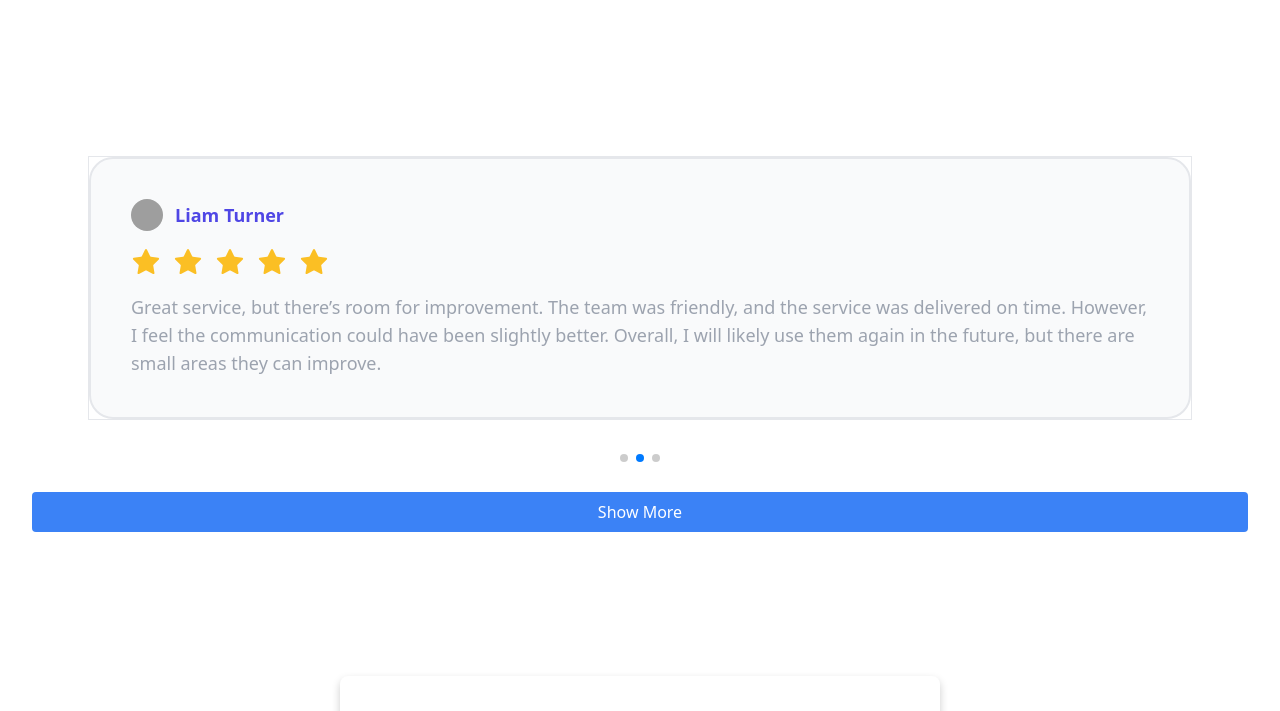
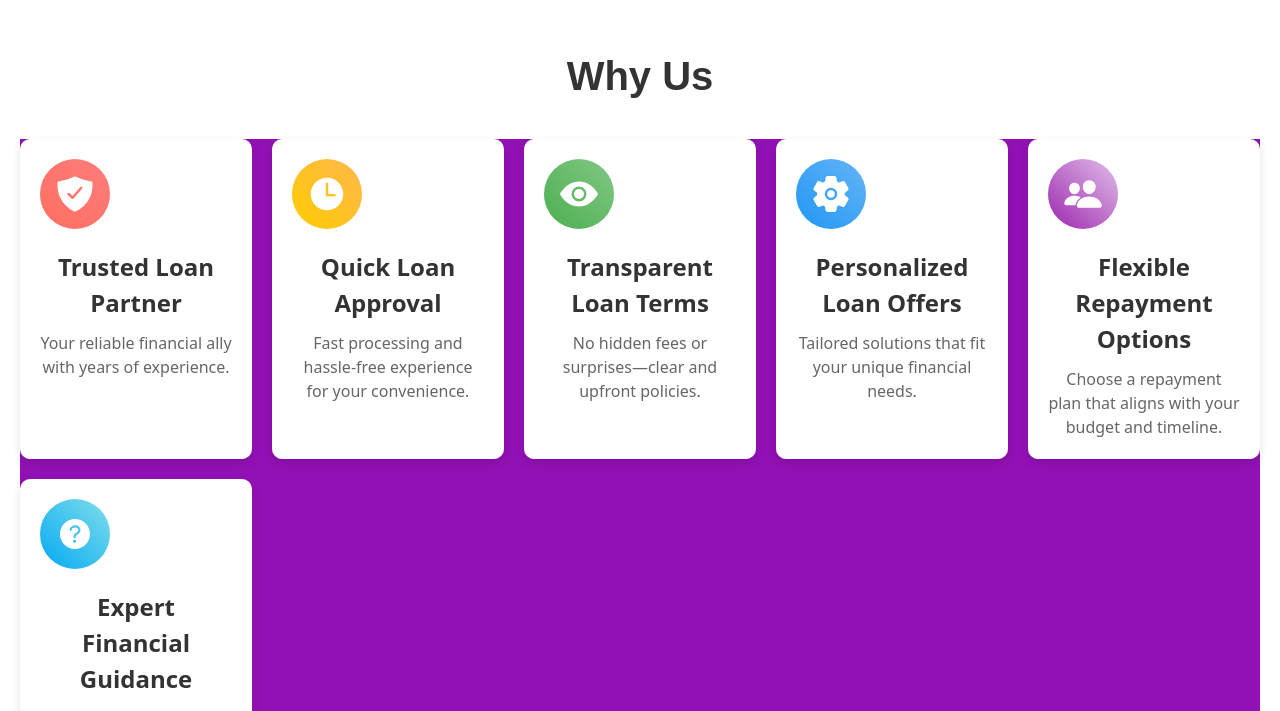
Before and after one commit to esha-technology/mehaa-finserv, a Next.js app: page / in a window 1280 px wide. Shown: the part 2083-2794 px from the top of the page. Built offline with nearby package versions, Linux system fonts and the light colour scheme; grey boxes are pictures that could not be loaded.

Commit message:
updated rahul code

```diff
--- a/app/components/LoanForm.tsx
+++ b/app/components/LoanForm.tsx
@@ -29,16 +29,44 @@ const LoanForm: React.FC = () => {
     return Object.values(newErrors).every(error => error === '');
   };
 
-  const handleSubmit = (e: React.FormEvent) => {
+  const handleSubmit = async (e: React.FormEvent) => {
     e.preventDefault();
+    console.log("Form Submitted!");
+
     if (validateForm()) {
-      setShowPopup(true);
-      setTimeout(() => {
-        setShowPopup(false);
-        window.location.href = '/'; // Redirect to home page
-      }, 3000);
+      const formDataToSend = new FormData();  // Use FormData to include files
+
+      formDataToSend.append('fullname', formData.fullname);
+      formDataToSend.append('phoneNumber', formData.phoneNumber);
+      formDataToSend.append('state', formData.state);
+      formDataToSend.append('panNumber', formData.panNumber);
+      if (formData.panFile) {
+        formDataToSend.append('panFile', formData.panFile);  // Add PAN card file here
+      }
+
+      try {
+        const response = await fetch('YOUR_GOOGLE_APPS_SCRIPT_URL', {
+          method: 'POST',
+          body: formDataToSend,  // Use FormData as the body
+        });
+
+        const data = await response.json();
+        if (data.result === 'Success') {
+          setShowPopup(true);
+          setTimeout(() => {
+            setShowPopup(false);
+            window.location.href = '/';  // Redirect after a delay
+          }, 3000);
+        } else {
+          alert('There was an error submitting the form.');
+        }
+      } catch (error) {
+        console.error('Error submitting form:', error);
+      }
     }
   };
+
+
 
   const handleChange = (e: React.ChangeEvent<HTMLInputElement>) => {
     const { name, value, files } = e.target;
@@ -148,22 +176,6 @@ const LoanForm: React.FC = () => {
             {errors.panNumber && <p className="text-red-500">{errors.panNumber}</p>}
           </motion.div>
 
-          <motion.div
-            className="space-y-1 w-full sm:w-1/2"
-            initial={{ opacity: 1, x: -50 }} // Keep opacity at 1 here
-            animate={{ opacity: 1, x: 0 }}
-            transition={{ duration: 0.5, delay: 0.5 }}
-            {...(errors.panFile && { animate: shakingAnimation })}
-          >
-            <label className="block text-lg font-medium">Upload PAN File</label>
-            <input
-              type="file"
-              name="panFile"
-              onChange={handleChange}
-              className={`w-full border p-2 bg-white text-grey rounded-lg ${errors.panFile ? 'border-red-500 bg-red-100' : 'border-green-600'}`}
-            />
-            {errors.panFile && <p className="text-red-500">{errors.panFile}</p>}
-          </motion.div>
         </motion.div>
 
         <motion.div
--- /dev/null
+++ b/app/components/Why.css
@@ -0,0 +1,107 @@
+/* Why.css */
+.why-us-container {
+    text-align: center;
+    padding: 50px 20px;
+  }
+
+  .why-us-heading {
+    font-size: 2.5rem;
+    margin-bottom: 40px;
+    color: #333;
+  }
+
+  .cards-container {
+    display: grid;
+    grid-template-columns: repeat(auto-fill, minmax(200px, 1fr));
+    gap: 20px;
+    background-color: #9111b4;
+  }
+
+  .card {
+    background-color: #fff;
+    padding: 20px;
+    border-radius: 10px;
+    box-shadow: 0 4px 10px rgba(0, 0, 0, 0.1);
+    text-align: center;
+    transition: transform 0.3s ease, box-shadow 0.3s ease;
+  }
+
+  .card:hover {
+    transform: translateY(-10px);
+    box-shadow: 0 10px 20px rgba(0, 0, 0, 0.15);
+  }
+
+  .card .card-icon {
+    display: flex;
+    justify-content: center;
+    align-items: center;
+    width: 70px;
+    height: 70px;
+    border-radius: 100%;
+    color: white;
+    font-size: 40px;
+    margin-bottom: 20px;
+    background: linear-gradient(45deg, #ff6f61, #d64e12); /* Default gradient */
+  }
+
+  /* Custom background gradient for each icon */
+  .card:nth-of-type(1) .card-icon {
+    background: linear-gradient(
+      45deg,
+      #ff6f61,
+      #ff7c7c
+    ); /* Trusted Loan Partner */
+  }
+
+  .card:nth-of-type(2) .card-icon {
+    background: linear-gradient(
+      45deg,
+      #ffcc00,
+      #ffb74d
+    ); /* Quick Loan Approval */
+  }
+
+  .card:nth-of-type(3) .card-icon {
+    background: linear-gradient(
+      45deg,
+      #4caf50,
+      #81c784
+    ); /* Transparent Loan Terms */
+  }
+
+  .card:nth-of-type(4) .card-icon {
+    background: linear-gradient(
+      45deg,
+      #2196f3,
+      #64b5f6
+    ); /* Personalized Loan Offers */
+  }
+
+  .card:nth-of-type(5) .card-icon {
+    background: linear-gradient(
+      45deg,
+      #9c27b0,
+      #e1bee7
+    ); /* Flexible Repayment Options */
+  }
+
+  .card:nth-of-type(6) .card-icon {
+    background: linear-gradient(
+      45deg,
+      #03a9f4,
+      #80deea
+    ); /* Expert Financial Guidance */
+  }
+
+  .card-title {
+    font-size: 1.5rem;
+    font-weight: 600;
+    margin-bottom: 10px;
+    color: #333;
+  }
+
+  .card-description {
+    font-size: 1rem;
+    color: #666;
+    margin-top: 0;
+  }
--- /dev/null
+++ b/app/components/Whyus.tsx
@@ -0,0 +1,55 @@
+import React from "react";
+import './Why.css';
+import { IoShieldCheckmark, IoTime, IoPeople, IoEye, IoSettings, IoHelpCircle } from "react-icons/io5";
+
+const Whyus: React.FC = () => {
+  const cards = [
+    {
+      icon: <IoShieldCheckmark size={40} className="icon" />,
+      title: "Trusted Loan Partner",
+      description: "Your reliable financial ally with years of experience.",
+    },
+    {
+      icon: <IoTime size={40} className="icon" />,
+      title: "Quick Loan Approval",
+      description: "Fast processing and hassle-free experience for your convenience.",
+    },
+    {
+      icon: <IoEye size={40} className="icon" />,
+      title: "Transparent Loan Terms",
+      description: "No hidden fees or surprises—clear and upfront policies.",
+    },
+    {
+      icon: <IoSettings size={40} className="icon" />,
+      title: "Personalized Loan Offers",
+      description: "Tailored solutions that fit your unique financial needs.",
+    },
+    {
+      icon: <IoPeople size={40} className="icon" />,
+      title: "Flexible Repayment Options",
+      description: "Choose a repayment plan that aligns with your budget and timeline.",
+    },
+    {
+      icon: <IoHelpCircle size={40} className="icon" />,
+      title: "Expert Financial Guidance",
+      description: "Our dedicated team is here to guide you every step of the way.",
+    },
+  ];
+
+  return (
+    <div className="why-us-container">
+      <h2 className="why-us-heading">Why Us</h2>
+      <div className="cards-container">
+        {cards.map((card, index) => (
+          <div className="card" key={index}>
+            <div className="card-icon">{card.icon}</div>
+            <h3 className="card-title">{card.title}</h3>
+            <p className="card-description">{card.description}</p>
+          </div>
+        ))}
+      </div>
+    </div>
+  );
+};
+
+export default Whyus;
--- a/app/components/contactus.css
+++ b/app/components/contactus.css
@@ -1,9 +1,97 @@
-/* General form styling */
+/* General container for the contact us page */
+.contact-us-container {
+  display: flex;
+  gap: 2rem;
+  padding: 2rem;
+}
+
+/* Left Content Container */
+.left-content {
+  flex: 1;
+  background-color: #ffffff;
+  padding: 2rem;
+  border-radius: 8px;
+  color: #333;
+}
+
+/* Title Styling */
+.left-content-title {
+  color: #333;
+  font-size: 3rem;
+  margin-bottom: 1rem;
+  font-weight: 700;
+}
+.left-content-description{
+  font: 1.2rem "Fira Sans", sans-serif;
+  opacity: 0.7;
+}
+.contact-heading{
+  color: #423d3d;
+  font-size: 2rem;
+  margin-bottom: 0rem;
+  margin-top: 1rem;
+  font-weight: 700;
+}
+.contact-link{
+  color: rgb(14, 125, 34);
+  font-size: larger;
+
+}
+/* Style for the contact icons */
+.contact-icon {
+  margin-right: 0.5rem; /* Space between icon and text */
+  font-size: 1.5rem; /* Icon size */
+
+}
+
+/* Optional: Make icons a little bigger when hovered */
+
+/* Social Media Section */
+.social-media-section {
+  margin-top: 2rem;
+}
+
+.social-media-heading {
+  color: #423d3d;
+  font-size: 2rem;
+  margin-bottom: 0rem;
+  margin-top: 1rem;
+  font-weight: 700;
+}
+
+.social-media {
+  display: flex;
+  gap: 1.5rem;
+  list-style: none;
+  padding-left: 0;
+  justify-content: flex-start;
+}
+
+/* Social Media Link */
+.social-media-link {
+  display: flex; /* Ensure icon is centered properly */
+  align-items: center;
+  justify-content: center;
+}
+
+/* Social Media Icon */
+.social-icon {
+  font-size: 2rem;
+  color: black; /* Default color */
+  transition: color 0.3s ease, transform 0.3s ease;
+}
+
+.social-icon:hover {
+  color: rgb(49, 183, 255); /* Green color on hover */
+  transform: scale(1.1); /* Slight zoom effect */
+}
+
+/* Right side form styling */
 .contact-form-container {
-    max-width: 600px;
-    margin: 0 auto;
+  flex: 1;
+  background-color: #ffffff;
   padding: 2rem;
-    background-color: #ffffff;
+  margin: 50px;
   border-radius: 8px;
   box-shadow: 0 4px 8px rgba(0, 0, 0, 0.2);
 }
@@ -11,8 +99,10 @@
 h2 {
   text-align: center;
   color: #2e7d32; /* Green color */
-    font-size: 2rem;
+  font: 3rem;
+  font: 3rem "Fira Sans", sans-serif;
   margin-bottom: 1.5rem;
+  font-weight: 600;
 }
 
 form {
@@ -24,7 +114,7 @@
 .form-group {
   display: flex;
   flex-direction: column;
-    position: relative; /* To position error message */
+  font-weight: 500;
 }
 
 label {
@@ -32,12 +122,15 @@
   color: #000000; /* Black color */
   margin-bottom: 0.5rem;
 }
+.location-city{
+  margin-top: 20px;
+}
 
 input,
 textarea {
   padding: 0.75rem;
   font-size: 1rem;
-    border: 1px solid #c1f5ab;
+  border: 1px solid #bbeda5;
   border-radius: 4px;
   outline: none;
   transition: border-color 0.3s ease;
@@ -53,7 +146,6 @@
   min-height: 120px;
 }
 
-  /* Submit button styling */
 button {
   padding: 1rem;
   font-size: 1rem;
@@ -62,24 +154,24 @@
   border: none;
   border-radius: 4px;
   cursor: pointer;
-    transition: background-color 0.3s ease;
+  transition: background-color 0.3s ease, transform 0.2s ease;
 }
 
 button:hover {
   background-color: #2e7d32; /* Darker green on hover */
+  transform: translateY(-2px); /* Slight upward lift */
 }
 
 button:active {
   background-color: #1b5e20; /* Even darker green on active */
+  transform: translateY(0);
 }
 
-  /* Real-time error message styling */
 .error {
   color: red;
   font-size: 0.875rem;
   margin-top: 0.25rem;
   padding-left: 0.25rem;
-    /* Removed absolute positioning for better alignment */
 }
 
 /* Optional: Making inputs and button full-width for better mobile responsiveness */
@@ -88,34 +180,3 @@
 button {
   width: 100%;
 }
-
-  .location {
-    display: flex;
-    justify-content: space-between;
-    gap: 4%; /* Optional space between the country and city fields */
-  }
-
-  .location-country,
-  .location-city {
-    width: 48%;
-    display: flex;
-    flex-direction: column;
-  }
-
-  /* Optional: Responsive Design */
-  @media (max-width: 600px) {
-    .contact-form-container {
-      padding: 1.5rem;
-    }
-
-    /* Adjust the layout for smaller screens */
-    .location {
-      flex-direction: column;
-      gap: 1rem; /* Space between country and city */
-    }
-
-    .location-country,
-    .location-city {
-      width: 100%;
-    }
-  }
--- a/app/home/page.tsx
+++ b/app/home/page.tsx
@@ -7,12 +7,14 @@ import ContactUsForm from "../components/ContactUsForm";
 import Loan from "../components/Loan";
 import LoanForm from "../components/LoanForm";
 import Ouroffers from "../components/Reviews";
+import Whyus from "../components/Whyus";
 const DashboardPage = () => {
   return (
     <div>
       <NavBar />
       <Loan />
       <AboutComponent />
+      <Whyus/>
       <Ouroffers />
       <ContactUsForm />
       <br></br>
```
Also changed, not shown: app/components/ContactUsForm.tsx (+65 -32 lines). Lines whose indentation alone changed are shown as unchanged.
